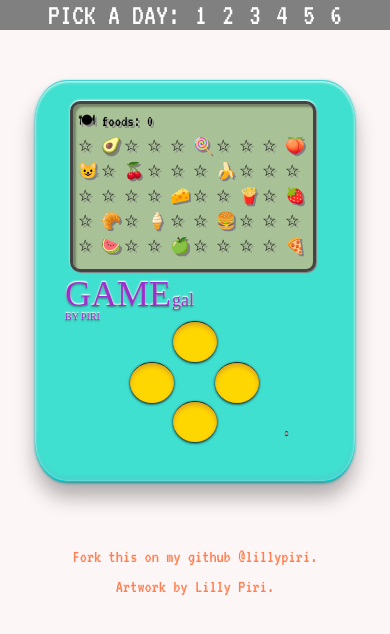
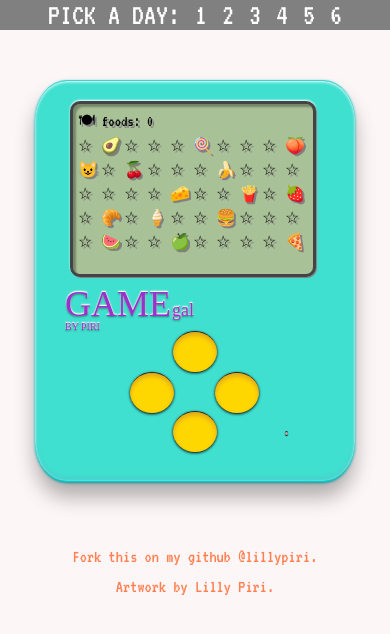
Before and after one commit to lillypiri/30apps30days, a React (Create React App) app: page / in a window 390 px wide. Shown: the top 634 px of the page. Built offline with nearby package versions, Linux system fonts and the light colour scheme; a web font is replaced by a local one.

Commit message:
README updated and styling on mobile

```diff
--- a/src/day6.css
+++ b/src/day6.css
@@ -25,7 +25,7 @@
        border-radius: 10px;
        margin: 20px 10px 18px 35px;
        box-shadow: inset 3px 3px 2px rgba(0,0,0,0.3), 1px 1px 1px grey, 0 -1px 2px white;
-       height: 155px;
+       height: 160px;
        width: 230px;
    }
 
@@ -65,7 +65,7 @@
     height: 30px;
     display: block;
     position: absolute;
-    top: 240px;
+    top: 250px;
     left: 138px;
 }
 
@@ -91,7 +91,7 @@
     height: 30px;
     display: block;
     position: absolute;
-    top: 320px;
+    top: 330px;
     left: 138px;
 }
 
@@ -116,7 +116,7 @@
     width: 30px;
     height: 30px;
     display: block;
-    top: 281px;
+    top: 291px;
     left: 95px;
     position: absolute;
 }
@@ -142,7 +142,7 @@
     width: 30px;
     height: 30px;
     display: block;
-    top: 281px;
+    top: 291px;
     left: 180px;
     position: absolute;
 }
@@ -156,7 +156,7 @@
     line-height: 36px;
     color: DarkOrchid;
     text-emphasis-color: #048d8f;
-    top: 195px;
+    top: 205px;
     left: 10px;
     position: absolute;
 }
@@ -216,5 +216,5 @@
 .cell {
     display: inline-block;
     width: 23px;
-    height: 25px;
+    height: 24px;
 }
```
Also changed, not shown: 1 other file (tests, documents, lock files or other folders).
